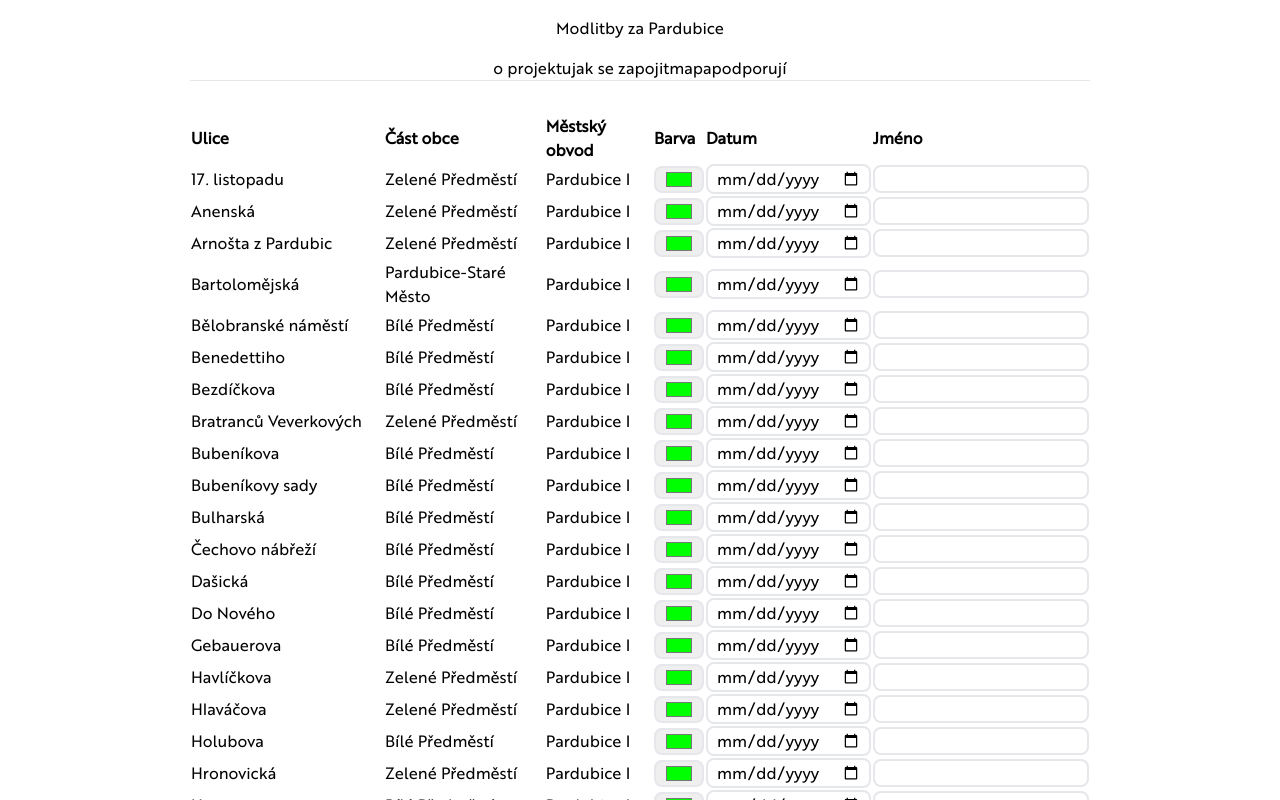
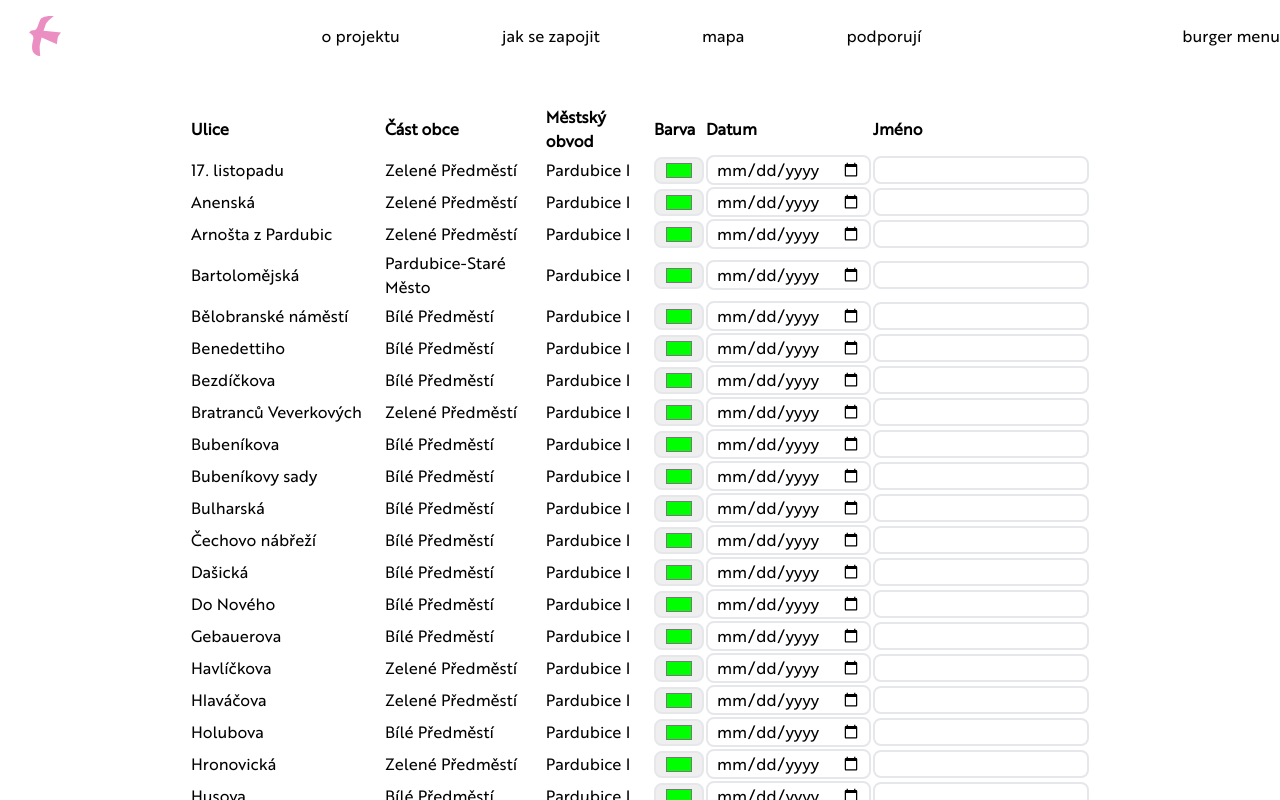
Before and after one commit to petrkucerak/modlitbyzaulice, a Next.js app: page /form in a window 1280 px wide. Shown: the top 800 px of the page. Built offline with nearby package versions, Linux system fonts and the light colour scheme.

Commit message:
Create classic menu for PC

```diff
--- /dev/null
+++ b/components/icons/logo.js
@@ -0,0 +1,17 @@
+export default function IconCustomLogo({ className, id }) {
+  return (
+    <svg
+      className={`${className}`}
+      id={id}
+      xmlns="http://www.w3.org/2000/svg"
+      viewBox="0 0 63.82 80"
+    >
+      <g>
+        <path
+          className="fill-[#eb8fc2] stroke-none"
+          d="M0,34.13s1.4-1.2,2.19-2.99,3.99-2.39,8.18-2.59c4.19-.2,6.58-6.98,6.58-6.98,0,0,5.19-15.16,6.78-16.16S29.72-1.17,49.46.22c0,0-14.61,11.87-16.01,16.26s-4.34,12.71-4.34,12.71l34.7,3.74s-5.78,7.18-6.38,10.17-1.8,13.16-1.8,13.16l-30.42-13.61s-3.69,14.51-3.89,18.7,1.2,18.65,1.2,18.65c0,0-8.78.2-13.76-7.18s-1.8-19.15-.4-25.73-1.4-8.71-1.4-8.71l-4.39-4.12-2.59-.13Z"
+        />
+      </g>
+    </svg>
+  );
+}
--- a/components/layout/header.js
+++ b/components/layout/header.js
@@ -1,17 +1,27 @@
+"use client";
 import Link from "next/link";
+import IconCustomLogo from "../icons/logo";
+import { useState } from "react";
 
 export default function Header() {
+  const [isOpen, setIsOpen] = useState(false);
+
+  const toggleMenu = () => {
+    setIsOpen(!isOpen);
+  };
+
   return (
-    <header className="border-b w-[90vw] max-w-[900px] flex flex-col items-center justify-between">
+    <header className="w-[100vw] flex flex-row items-center justify-between">
       <Link href={"/"} className="my-4">
-        Modlitby za Pardubice
+        <IconCustomLogo className={"w-[2rem] ml-[1.8rem]"} />
       </Link>
-      <div>
+      <div className="max-w-[600px] flex flex-row items-center justify-between w-full">
         <Link href={"/"}>o projektu</Link>
         <Link href={"/"}>jak se zapojit</Link>
         <Link href={"/"}>mapa</Link>
         <Link href={"/"}>podporují</Link>
       </div>
+      <div>burger menu</div>
     </header>
   );
 }
```
Also changed, not shown: graphic/holubice_logo.svg (added).
